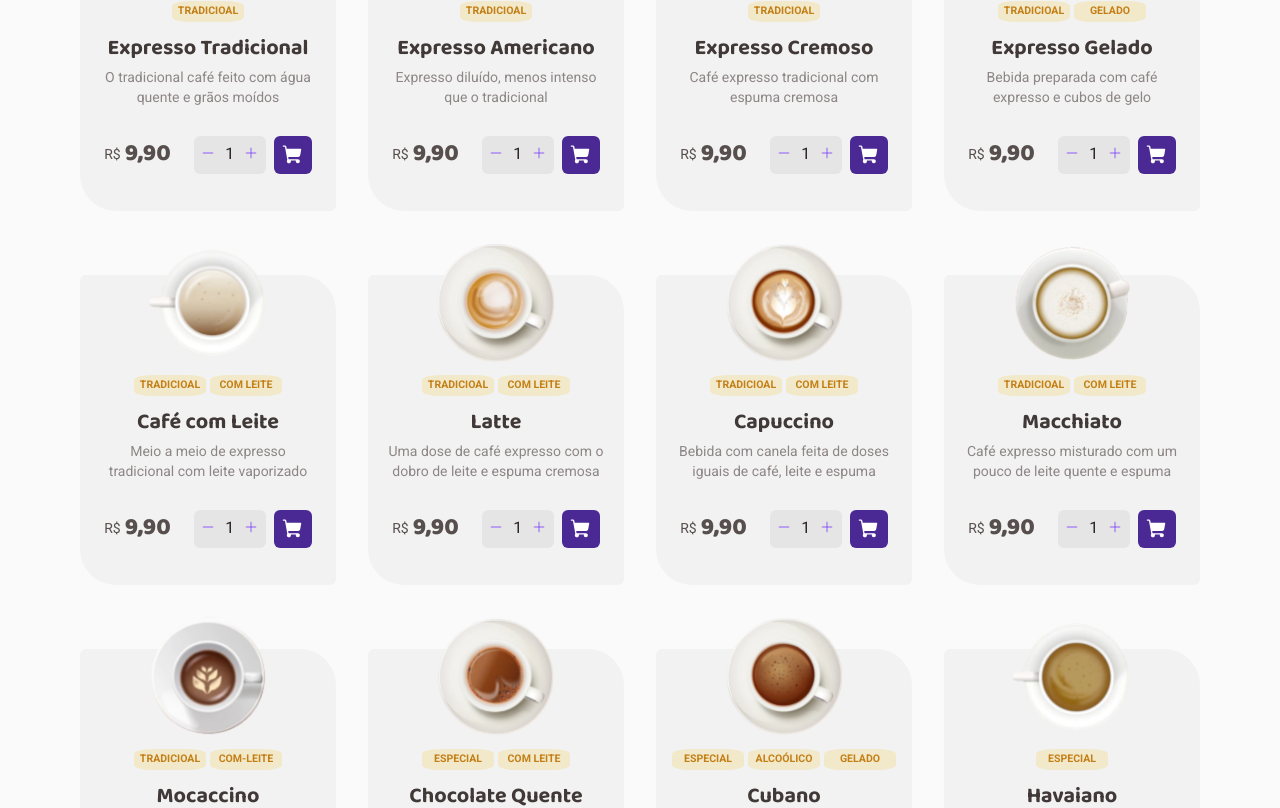
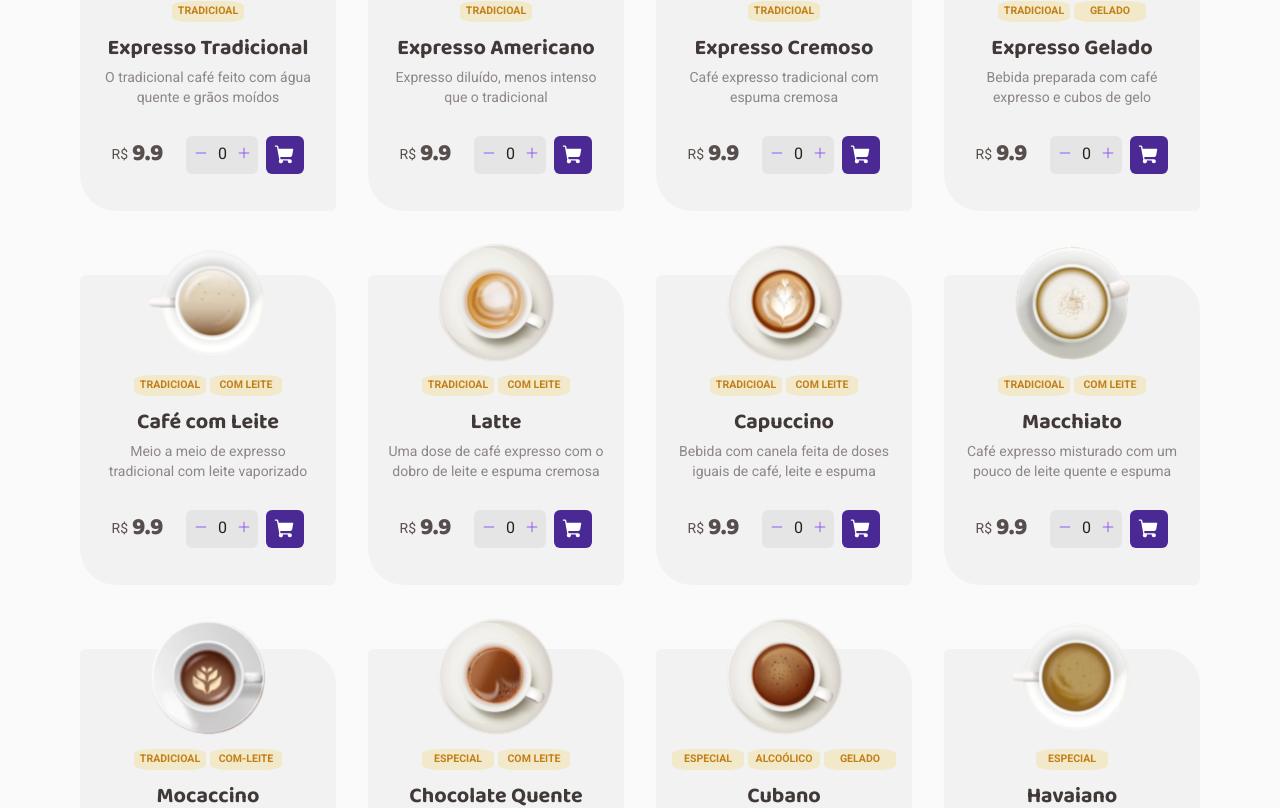
Before and after one commit to ViniciusOshima/Coffee-Delivery, a React (Vite) app: page / in a window 1280 px wide. Shown: the part 872-1680 px from the top of the page. Built offline with nearby package versions, Linux system fonts and the light colour scheme.

Commit message:
FIXED trabalhando a manipulação de dados de uma forma mais eficiente orientado ao banco de dados dos cafés

```diff
--- a/package.json
+++ b/package.json
@@ -26,12 +26,8 @@
     "@types/react-dom": "^18.0.11",
     "@types/styled-components": "^5.1.26",
     "@types/uuid": "^9.0.2",
-    "@typescript-eslint/eslint-plugin": "^5.59.0",
-    "@typescript-eslint/parser": "^5.59.0",
     "@vitejs/plugin-react-swc": "^3.0.0",
     "eslint": "^8.42.0",
-    "eslint-plugin-react-hooks": "^4.6.0",
-    "eslint-plugin-react-refresh": "^0.3.4",
     "typescript": "^5.0.2",
     "vite": "^4.3.9"
   }
--- a/src/Router.tsx
+++ b/src/Router.tsx
@@ -9,8 +9,8 @@ export function Router() {
     <Routes>
       <Route path="/" element={<DefaultLayout />}>
         <Route path="/" element={<Home />} />
-        <Route path="/Checkout" element={<Checkout />} />
-        <Route path="/Success" element={<Success />} />
+        <Route path="/checkout" element={<Checkout />} />
+        <Route path="/success" element={<Success />} />
       </Route>
     </Routes>
   )
--- a/src/components/Header/index.tsx
+++ b/src/components/Header/index.tsx
@@ -18,7 +18,7 @@ export function Header() {
           <p>Porto Alegre, RS</p>
         </LocationContainer>
 
-        <NavLink to="/Checkout" title="Checkout">
+        <NavLink to="/checkout" title="Checkout">
           <ShoppingCart size={22} weight="fill" />
         </NavLink>
       </nav>
--- a/src/contexts/CoffeesContext.tsx
+++ b/src/contexts/CoffeesContext.tsx
@@ -1,42 +1,18 @@
-import { ReactNode, createContext, useEffect, useState } from 'react'
+import { ReactNode, createContext, useState, useContext } from 'react'
+import { Coffee, coffeesList } from '../mock/coffeesList'
 
-import ExpressoTradicional from '../assets/coffees-img/Type=Expresso.svg'
-import ExpressoAmericano from '../assets/coffees-img/Type=Americano.svg'
-import ExpressoCremoso from '../assets/coffees-img/Type=Expresso Cremoso.svg'
-import ExpressoGelado from '../assets/coffees-img/Type=Café Gelado.svg'
-import CafeComLeite from '../assets/coffees-img/Type=Café com Leite.svg'
-import Latte from '../assets/coffees-img/Type=Latte.svg'
-import Capuccino from '../assets/coffees-img/Type=Capuccino.svg'
-import Macchiato from '../assets/coffees-img/Type=Macchiato.svg'
-import Mocaccino from '../assets/coffees-img/Type=Mochaccino.svg'
-import ChocolateQuente from '../assets/coffees-img/Type=Chocolate Quente.svg'
-import Cubano from '../assets/coffees-img/Type=Cubano.svg'
-import Havaiano from '../assets/coffees-img/Type=Havaiano.svg'
-import Arabe from '../assets/coffees-img/Type=Árabe.svg'
-import Irlandes from '../assets/coffees-img/Type=Irlandês.svg'
-
-export interface CoffeesSelectedType {
-  name: string
-  howMany: number
-  howMuch: string
-  photo: string
-}
-
-export interface AllCoffeesType {
-  name: string
-  data: string[]
-  description: string
-  photo: string
-}
+type Cart = Array<
+  Coffee & {
+    quantity: number
+  }
+>
 
 interface CoffeesContextType {
-  coffee: AllCoffeesType
-  coffeesSelected: CoffeesSelectedType
-  valueAsString: string
-  totalValueFrete: string
-  frete: string
-  newCoffeeSelected: (item: CoffeesSelectedType) => void
-  howMuchIsTotal: (item: string) => void
+  cart: Cart
+  handleAddCoffeeById: (id: string) => void
+  handleDecrementCoffeeById: (id: string) => void
+  handleRemoveCoffeById: (id: string) => void
+  getQuantityById: (id: string) => number
 }
 
 interface CoffeesContextProviderProps {
@@ -46,155 +22,98 @@ interface CoffeesContextProviderProps {
 export const CoffeesContext = createContext({} as CoffeesContextType)
 
 export function CoffeesContextProvider({
-  children
+  children,
 }: CoffeesContextProviderProps) {
-  const coffee: AllCoffeesType[] = [
-    {
-      name: 'Expresso Tradicional',
-      data: ['TRADICIOAL'],
-      description: 'O tradicional café feito com água quente e grãos moídos',
-      photo: ExpressoTradicional
-    },
-    {
-      name: 'Expresso Americano',
-      data: ['TRADICIOAL'],
-      description: 'Expresso diluído, menos intenso que o tradicional',
-      photo: ExpressoAmericano
-    },
-    {
-      name: 'Expresso Cremoso',
-      data: ['TRADICIOAL'],
-      description: 'Café expresso tradicional com espuma cremosa',
-      photo: ExpressoCremoso
-    },
-    {
-      name: 'Expresso Gelado',
-      data: ['TRADICIOAL', 'GELADO'],
-      description: 'Bebida preparada com café expresso e cubos de gelo',
-      photo: ExpressoGelado
-    },
-    {
-      name: 'Café com Leite',
-      data: ['TRADICIOAL', 'COM LEITE'],
-      description: 'Meio a meio de expresso tradicional com leite vaporizado',
-      photo: CafeComLeite
-    },
-    {
-      name: 'Latte',
-      data: ['TRADICIOAL', 'COM LEITE'],
-      description:
-        'Uma dose de café expresso com o dobro de leite e espuma cremosa',
-      photo: Latte
-    },
-    {
-      name: 'Capuccino',
-      data: ['TRADICIOAL', 'COM LEITE'],
-      description:
-        'Bebida com canela feita de doses iguais de café, leite e espuma',
-      photo: Capuccino
-    },
-    {
-      name: 'Macchiato',
-      data: ['TRADICIOAL', 'COM LEITE'],
-      description:
-        'Café expresso misturado com um pouco de leite quente e espuma',
-      photo: Macchiato
-    },
-    {
-      name: 'Mocaccino',
-      data: ['TRADICIOAL', 'COM-LEITE'],
-      description: 'Café expresso com calda de chocolate, pouco leite e espuma',
-      photo: Mocaccino
-    },
-    {
-      name: 'Chocolate Quente',
-      data: ['ESPECIAL', 'COM LEITE'],
-      description:
-        'Bebida feita com chocolate dissolvido no leite quente e café',
-      photo: ChocolateQuente
-    },
-    {
-      name: 'Cubano',
-      data: ['ESPECIAL', 'ALCOÓLICO', 'GELADO'],
-      description:
-        'Drink gelado de café expresso com rum, creme de leite e hortelã',
-      photo: Cubano
-    },
-    {
-      name: 'Havaiano',
-      data: ['ESPECIAL'],
-      description: 'Bebida adocicada preparada com café e leite de coco',
-      photo: Havaiano
-    },
-    {
-      name: 'Árabe',
-      data: ['ESPECIAL'],
-      description: 'Bebida preparada com grãos de café árabe e especiarias',
-      photo: Arabe
-    },
-    {
-      name: 'Irlandês',
-      data: ['ESPECIAL', 'ALCOÓLICO'],
-      description: 'Bebida a base de café, uísque irlandês, açúcar e chantilly',
-      photo: Irlandes
+  const [cart, setCart] = useState<Cart>([])
+
+  const handleAddCoffeeById = (id: string) => {
+    const coffeeOnCart = cart.find((coffee) => coffee.id === id)
+
+    if (!coffeeOnCart) {
+      const coffee = coffeesList.find((coffee) => coffee.id === id)
+
+      if (coffee) {
+        setCart((prevCart) => [
+          ...prevCart,
+          {
+            ...coffee,
+            quantity: 1,
+          },
+        ])
+      }
+
+      return
     }
-  ]
 
-  const [coffeesSelected, setCoffeesSelected] = useState<CoffeesSelectedType[]>(
-    []
-  )
+    if (coffeeOnCart) {
+      setCart((prevCart) => {
+        const updatedCart = prevCart.map((prevCoffee) => {
+          if (prevCoffee.id === coffeeOnCart.id) {
+            const newQuantity = prevCoffee.quantity + 1
+            const newCoffee = { ...prevCoffee, quantity: newQuantity }
 
-  const [totalValue, setTotalValue] = useState(0)
+            return newCoffee
+          }
 
-  const [valueAsString, setValueAsString] = useState('0,0')
+          return prevCoffee
+        })
 
-  const [frete, setFrete] = useState('0,0')
-
-  const [totalValueFrete, setTotalValueFrete] = useState('0')
-
-  function newCoffeeSelected(item: CoffeesSelectedType) {
-    setCoffeesSelected([
-      ...coffeesSelected,
-      {
-        name: item.name,
-        photo: item.photo,
-        howMany: item.howMany,
-        howMuch: item.howMuch
-      }
-    ])
+        return updatedCart
+      })
+    }
   }
 
-  function howMuchIsTotal(item: string) {
-    const valueAsNumber = Number(item.replace(',', '.'))
-    setTotalValue(totalValue + valueAsNumber)
+  const getQuantityById = (id: string) => {
+    return cart.find((coffee) => coffee.id === id)?.quantity || 0
   }
 
-  useEffect(() => {
-    if (totalValue) {
-      setValueAsString(String(totalValue).replace('.', ',') + '0')
-      setTotalValueFrete(String(totalValue + 3.5).replace('.', ',') + '0')
+  const handleRemoveCoffeById = (id: string) => {
+    setCart((preCart) => preCart.filter((coffee) => coffee.id !== id))
+  }
+
+  const handleDecrementCoffeeById = (id: string) => {
+    const coffeeOnCart = cart.find((coffee) => coffee.id === id)
+
+    if (coffeeOnCart) {
+      if (coffeeOnCart.quantity === 1) {
+        handleRemoveCoffeById(id)
+        return
+      }
+
+      setCart((prevCart) => {
+        const updatedCart = prevCart.map((prevCoffee) => {
+          if (prevCoffee.id === coffeeOnCart.id) {
+            const newQuantity = prevCoffee.quantity - 1
+            const newCoffee = { ...prevCoffee, quantity: newQuantity }
+
+            return newCoffee
+          }
+
+          return prevCoffee
+        })
+
+        return updatedCart
+      })
     }
-
-    if (coffeesSelected.length > 0) {
-      setFrete('3,50')
-    } else {
-      setFrete('0,0')
-    }
-  }, [coffeesSelected.length, totalValue])
+  }
 
   return (
     <CoffeesContext.Provider
       value={{
-        coffee,
-        newCoffeeSelected,
-        coffeesSelected,
-        howMuchIsTotal,
-        valueAsString,
-        totalValueFrete,
-        frete
+        cart,
+        handleAddCoffeeById,
+        handleDecrementCoffeeById,
+        handleRemoveCoffeById,
+
+        getQuantityById,
       }}
     >
       {children}
     </CoffeesContext.Provider>
   )
 }
+
+export const useCoffee = () => {
+  const context = useContext(CoffeesContext)
+  return context
+}
--- /dev/null
+++ b/src/mock/coffeesList.ts
@@ -0,0 +1,143 @@
+import ExpressoTradicional from '../assets/coffees-img/Type=Expresso.svg'
+import ExpressoAmericano from '../assets/coffees-img/Type=Americano.svg'
+import ExpressoCremoso from '../assets/coffees-img/Type=Expresso Cremoso.svg'
+import ExpressoGelado from '../assets/coffees-img/Type=Café Gelado.svg'
+import CafeComLeite from '../assets/coffees-img/Type=Café com Leite.svg'
+import Latte from '../assets/coffees-img/Type=Latte.svg'
+import Capuccino from '../assets/coffees-img/Type=Capuccino.svg'
+import Macchiato from '../assets/coffees-img/Type=Macchiato.svg'
+import Mocaccino from '../assets/coffees-img/Type=Mochaccino.svg'
+import ChocolateQuente from '../assets/coffees-img/Type=Chocolate Quente.svg'
+import Cubano from '../assets/coffees-img/Type=Cubano.svg'
+import Havaiano from '../assets/coffees-img/Type=Havaiano.svg'
+import Arabe from '../assets/coffees-img/Type=Árabe.svg'
+import Irlandes from '../assets/coffees-img/Type=Irlandês.svg'
+import { v4 } from 'uuid'
+
+export interface Coffee {
+  id: string
+  name: string
+  categories: string[]
+  description: string
+  photo: string
+  price: number
+}
+
+export const coffeesList: Coffee[] = [
+  {
+    id: v4(),
+    name: 'Expresso Tradicional',
+    categories: ['TRADICIOAL'],
+    description: 'O tradicional café feito com água quente e grãos moídos',
+    photo: ExpressoTradicional,
+    price: 9.9,
+  },
+  {
+    id: v4(),
+    name: 'Expresso Americano',
+    categories: ['TRADICIOAL'],
+    description: 'Expresso diluído, menos intenso que o tradicional',
+    photo: ExpressoAmericano,
+    price: 9.9,
+  },
+  {
+    id: v4(),
+    name: 'Expresso Cremoso',
+    categories: ['TRADICIOAL'],
+    description: 'Café expresso tradicional com espuma cremosa',
+    photo: ExpressoCremoso,
+    price: 9.9,
+  },
+  {
+    id: v4(),
+    name: 'Expresso Gelado',
+    categories: ['TRADICIOAL', 'GELADO'],
+    description: 'Bebida preparada com café expresso e cubos de gelo',
+    photo: ExpressoGelado,
+    price: 9.9,
+  },
+  {
+    id: v4(),
+    name: 'Café com Leite',
+    categories: ['TRADICIOAL', 'COM LEITE'],
+    description: 'Meio a meio de expresso tradicional com leite vaporizado',
+    photo: CafeComLeite,
+    price: 9.9,
+  },
+  {
+    id: v4(),
+    name: 'Latte',
+    categories: ['TRADICIOAL', 'COM LEITE'],
+    description:
+      'Uma dose de café expresso com o dobro de leite e espuma cremosa',
+    photo: Latte,
+    price: 9.9,
+  },
+  {
+    id: v4(),
+    name: 'Capuccino',
+    categories: ['TRADICIOAL', 'COM LEITE'],
+    description:
+      'Bebida com canela feita de doses iguais de café, leite e espuma',
+    photo: Capuccino,
+    price: 9.9,
+  },
+  {
+    id: v4(),
+    name: 'Macchiato',
+    categories: ['TRADICIOAL', 'COM LEITE'],
+    description:
+      'Café expresso misturado com um pouco de leite quente e espuma',
+    photo: Macchiato,
+    price: 9.9,
+  },
+  {
+    id: v4(),
+    name: 'Mocaccino',
+    categories: ['TRADICIOAL', 'COM-LEITE'],
+    description: 'Café expresso com calda de chocolate, pouco leite e espuma',
+    photo: Mocaccino,
+    price: 9.9,
+  },
+  {
+    id: v4(),
+    name: 'Chocolate Quente',
+    categories: ['ESPECIAL', 'COM LEITE'],
+    description: 'Bebida feita com chocolate dissolvido no leite quente e café',
+    photo: ChocolateQuente,
+    price: 9.9,
+  },
+  {
+    id: v4(),
+    name: 'Cubano',
+    categories: ['ESPECIAL', 'ALCOÓLICO', 'GELADO'],
+    description:
+      'Drink gelado de café expresso com rum, creme de leite e hortelã',
+    photo: Cubano,
+    price: 9.9,
+  },
+  {
+    id: v4(),
+    name: 'Havaiano',
+    categories: ['ESPECIAL'],
+    description: 'Bebida adocicada preparada com café e leite de coco',
+    photo: Havaiano,
+    price: 9.9,
+  },
+  {
+    id: v4(),
+    name: 'Árabe',
+    categories: ['ESPECIAL'],
+    description: 'Bebida preparada com grãos de café árabe e especiarias',
+    photo: Arabe,
+    price: 9.9,
+  },
+  {
+    id: v4(),
+    name: 'Irlandês',
+    categories: ['ESPECIAL', 'ALCOÓLICO'],
+    description: 'Bebida a base de café, uísque irlandês, açúcar e chantilly',
+    photo: Irlandes,
+    price: 9.9,
+  },
+]
--- a/src/pages/Checkout/CardsCheckout/index.tsx
+++ b/src/pages/Checkout/CardsCheckout/index.tsx
@@ -6,16 +6,29 @@ import {
   HowManyContainer,
   InfoCardContainer,
   RemoveButtonContainer,
-  ValueCoffeeCardContainer
+  ValueCoffeeCardContainer,
 } from './styles'
-import { CoffeesSelectedType } from '../../../contexts/CoffeesContext'
 
-export function CardCheckout({
-  name,
-  howMany,
-  howMuch,
-  photo
-}: CoffeesSelectedType) {
+import { useCoffee } from '../../../contexts/CoffeesContext'
+import { formatCurrency } from '../../../utils/currency/format'
+
+type CardCheckoutProps = {
+  name: string
+  photo: string
+  id: string
+  price: number
+}
+
+export function CardCheckout({ name, photo, id, price }: CardCheckoutProps) {
+  const {
+    handleAddCoffeeById,
+    getQuantityById,
+    handleDecrementCoffeeById,
+    handleRemoveCoffeById,
+  } = useCoffee()
+
+  const quantity = getQuantityById(id)
+
   return (
     <CardContainer>
       <InfoCardContainer>
@@ -25,18 +38,18 @@ export function CardCheckout({
 
           <ButtonsDetailsContainer>
             <HowManyContainer>
-              <button>
+              <button onClick={() => handleDecrementCoffeeById(id)}>
                 <Minus size={14} />
               </button>
 
-              <p>{howMany}</p>
+              <p>{quantity}</p>
 
-              <button>
+              <button onClick={() => handleAddCoffeeById(id)}>
                 <Plus size={14} />
               </button>
             </HowManyContainer>
 
-            <RemoveButtonContainer>
+            <RemoveButtonContainer onClick={() => handleRemoveCoffeById(id)}>
               <Trash size={16} />
               <p>REMOVER</p>
             </RemoveButtonContainer>
@@ -44,7 +57,9 @@ export function CardCheckout({
         </DetailsContainer>
       </InfoCardContainer>
 
-      <ValueCoffeeCardContainer>R$ {howMuch}</ValueCoffeeCardContainer>
+      <ValueCoffeeCardContainer>
+        {formatCurrency(price * quantity)}
+      </ValueCoffeeCardContainer>
     </CardContainer>
   )
 }
--- a/src/pages/Checkout/CheckoutRequest/index.tsx
+++ b/src/pages/Checkout/CheckoutRequest/index.tsx
@@ -3,7 +3,7 @@ import {
   CreditCard,
   CurrencyDollar,
   MapPinLine,
-  Money
+  Money,
 } from 'phosphor-react'
 import { useForm } from 'react-hook-form'
 import { zodResolver } from '@hookform/resolvers/zod'
@@ -34,7 +34,7 @@ import {
   TitlesCheckoutContainer,
   TotalItemsContainer,
   UFInputContainer,
-  ValuesCoffeeContainer
+  ValuesCoffeeContainer,
 } from './styles'
 import { CardCheckout } from '../CardsCheckout'
 import { useContext } from 'react'
@@ -47,14 +47,13 @@ const newAdressFormValidationSchema = zod.object({
   Complemento: zod.string(),
   Bairro: zod.string().min(1, 'Informe seu bairro'),
   Cidade: zod.string().min(1, 'Informe sua cidade'),
-  UF: zod.string().min(2).max(2)
+  UF: zod.string().min(2).max(2),
 })
 
 type NewAdressFormData = zod.infer<typeof newAdressFormValidationSchema>
 
 export function Checkout() {
-  const { coffeesSelected, valueAsString, totalValueFrete, frete } =
-    useContext(CoffeesContext)
+  const { cart } = useContext(CoffeesContext)
 
   const { register, handleSubmit, reset } = useForm<NewAdressFormData>({
     resolver: zodResolver(newAdressFormValidationSchema),
@@ -65,8 +64,8 @@ export function Checkout() {
       Complemento: '',
       Bairro: '',
       Cidade: '',
-      UF: ''
-    }
+      UF: '',
+    },
   })
 
   function handleSubmitAdress(data: NewAdressFormData) {
@@ -176,13 +175,14 @@ export function Checkout() {
         <TitlesCheckoutContainer>Cafés selecionados</TitlesCheckoutContainer>
 
         <CoffeesSelectedContainer>
-          {coffeesSelected.map(coffee => {
+          {cart.map((coffee) => {
             return (
               <CardCheckout
+                key={coffee.id}
                 name={coffee.name}
-                howMany={coffee.howMany}
-                howMuch={coffee.howMuch}
                 photo={coffee.photo}
+                id={coffee.id}
+                price={coffee.price}
               />
             )
           })}
@@ -190,17 +190,17 @@ export function Checkout() {
             <ValuesCoffeeContainer>
               <TotalItemsContainer>
                 <p>Total de itens</p>
-                <h3>R$ {valueAsString}</h3>
+                <h3>R$ 33.30</h3>
               </TotalItemsContainer>
 
               <TotalItemsContainer>
                 <p>entrega</p>
-                <h3>R$ {frete}</h3>
+                <h3>R$ 3.50</h3>
               </TotalItemsContainer>
 
               <AllTotalContainer>
                 <h3>Total</h3>
-                <h3>R$ {totalValueFrete}</h3>
+                <h3>R$ 33.50</h3>
               </AllTotalContainer>
             </ValuesCoffeeContainer>
 
--- a/src/pages/Home/cardCoffee/index.tsx
+++ b/src/pages/Home/cardCoffee/index.tsx
@@ -11,57 +11,25 @@ import {
   ImgCardContainer,
   ValueCoffeeContainer,
   CoffeeDatasContainerAround,
-  ButtonShoppingCart
+  ButtonShoppingCart,
 } from './styles'
-import { useContext, useEffect, useState } from 'react'
-import {
-  AllCoffeesType,
-  CoffeesContext
-} from '../../../contexts/CoffeesContext'
+import { useContext } from 'react'
+import { useNavigate } from 'react-router-dom'
+import { CoffeesContext } from '../../../contexts/CoffeesContext'
+import { Coffee } from '../../../mock/coffeesList'
 
-export function CardCoffee({ name, data, description, photo }: AllCoffeesType) {
-  const { newCoffeeSelected, howMuchIsTotal } = useContext(CoffeesContext)
+export function CardCoffee({
+  name,
+  categories,
+  description,
+  photo,
+  price,
+  id,
+}: Coffee) {
+  const { handleAddCoffeeById, handleDecrementCoffeeById, getQuantityById } =
+    useContext(CoffeesContext)
 
-  const [howMany, setHowMany] = useState(1)
-
-  const [howMuch, setHowMuch] = useState('9,90')
-
-  function handleMinusAmount() {
-    if (howMany > 1) {
-      setHowMany(howMany - 1)
-    }
-  }
-
-  function handlePlusAmount() {
-    if (howMany < 3) {
-      setHowMany(howMany + 1)
-    }
-  }
-
-  function handleSelectCoffee() {
-    const newCoffee = {
-      name,
-      photo,
-      howMany,
-      howMuch
-    }
-
-    newCoffeeSelected(newCoffee)
-    howMuchIsTotal(howMuch)
-  }
-
-  useEffect(() => {
-    switch (howMany) {
-      case 1:
-        setHowMuch('9,90')
-        break
-      case 2:
-        setHowMuch('19,80')
-        break
-      case 3:
-        setHowMuch('29,70')
-    }
-  }, [howMany])
+  const navigate = useNavigate()
 
   return (
     <CardContainer>
@@ -70,21 +38,13 @@ export function CardCoffee({ name, data, description, photo }: AllCoffeesType) {
       </ImgCardContainer>
 
       <CoffeeDatasContainerAround>
-        <CoffeeDatasContainer>
-          <h2>{data[0]}</h2>
-        </CoffeeDatasContainer>
-
-        {data[1] && (
-          <CoffeeDatasContainer>
-            <h2>{data[1]}</h2>
-          </CoffeeDatasContainer>
-        )}
-
-        {data[2] && (
-          <CoffeeDatasContainer>
-            <h2>{data[2]}</h2>
-          </CoffeeDatasContainer>
-        )}
+        {categories.map((category) => {
+          return (
+            <CoffeeDatasContainer key={category}>
+              <h2>{category}</h2>
+            </CoffeeDatasContainer>
+          )
+        })}
       </CoffeeDatasContainerAround>
 
       <CoffeeNameContainer>
@@ -98,23 +58,23 @@ export function CardCoffee({ name, data, description, photo }: AllCoffeesType) {
       <ButtomValueCardContainer>
         <ValueCoffeeContainer>
           <p>R$</p>
-          <h3>{howMuch}</h3>
+          <h3>{price}</h3>
         </ValueCoffeeContainer>
 
         <ButtomsCardContainer>
           <HowManyContainer>
-            <button onClick={handleMinusAmount}>
+            <button onClick={() => handleDecrementCoffeeById(id)}>
               <Minus size={14} />
             </button>
 
-            <p>{howMany}</p>
+            <p>{getQuantityById(id)}</p>
 
-            <button onClick={handlePlusAmount}>
+            <button onClick={() => handleAddCoffeeById(id)}>
               <Plus size={14} />
             </button>
           </HowManyContainer>
 
-          <ButtonShoppingCart onClick={handleSelectCoffee}>
+          <ButtonShoppingCart onClick={() => navigate('/checkout')}>
             <ShoppingCart size={22} weight="fill" />
           </ButtonShoppingCart>
         </ButtomsCardContainer>
--- /dev/null
+++ b/src/utils/currency/format.ts
@@ -0,0 +1,3 @@
+export const formatCurrency = (value: number) => {
+  return value.toLocaleString('pt-br', { style: 'currency', currency: 'BRL' })
+}
```
Also changed, not shown: src/pages/Home/slogan/index.tsx (+6 -10 lines), .eslintrc.cjs, src/.eslintrc.json (deleted), 1 other file (tests, documents, lock files or other folders).
